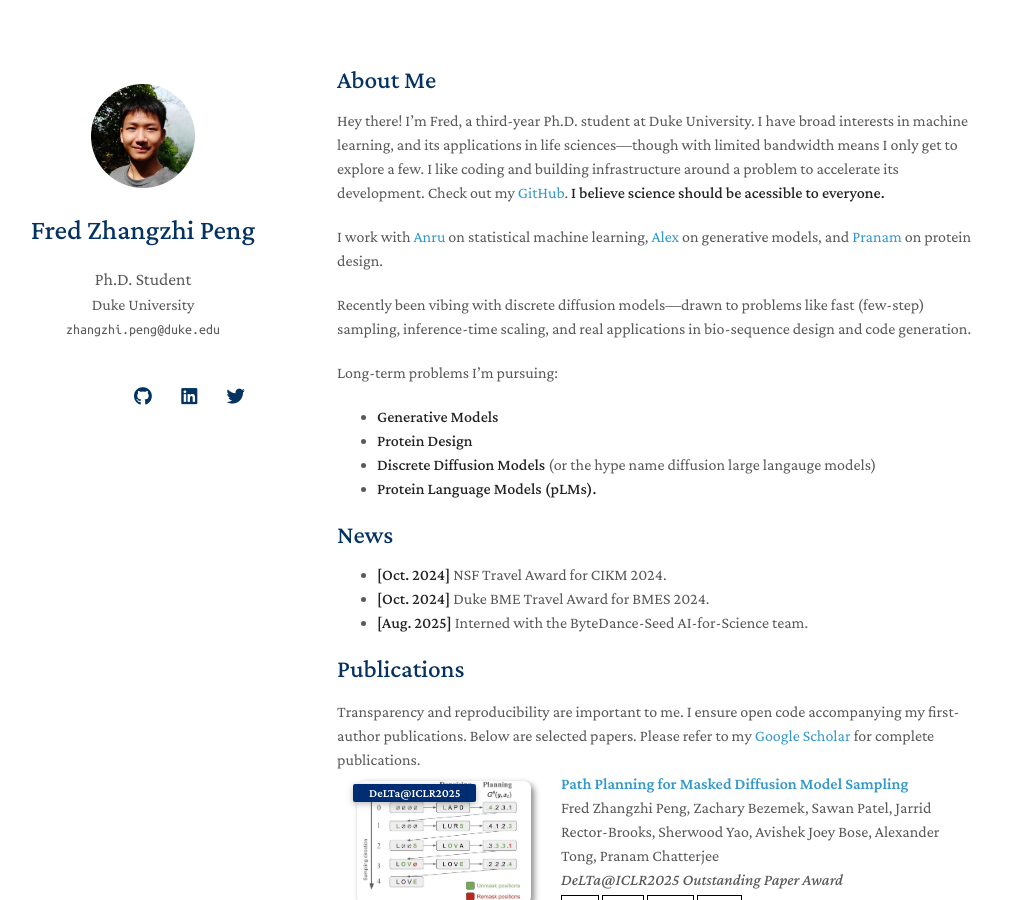
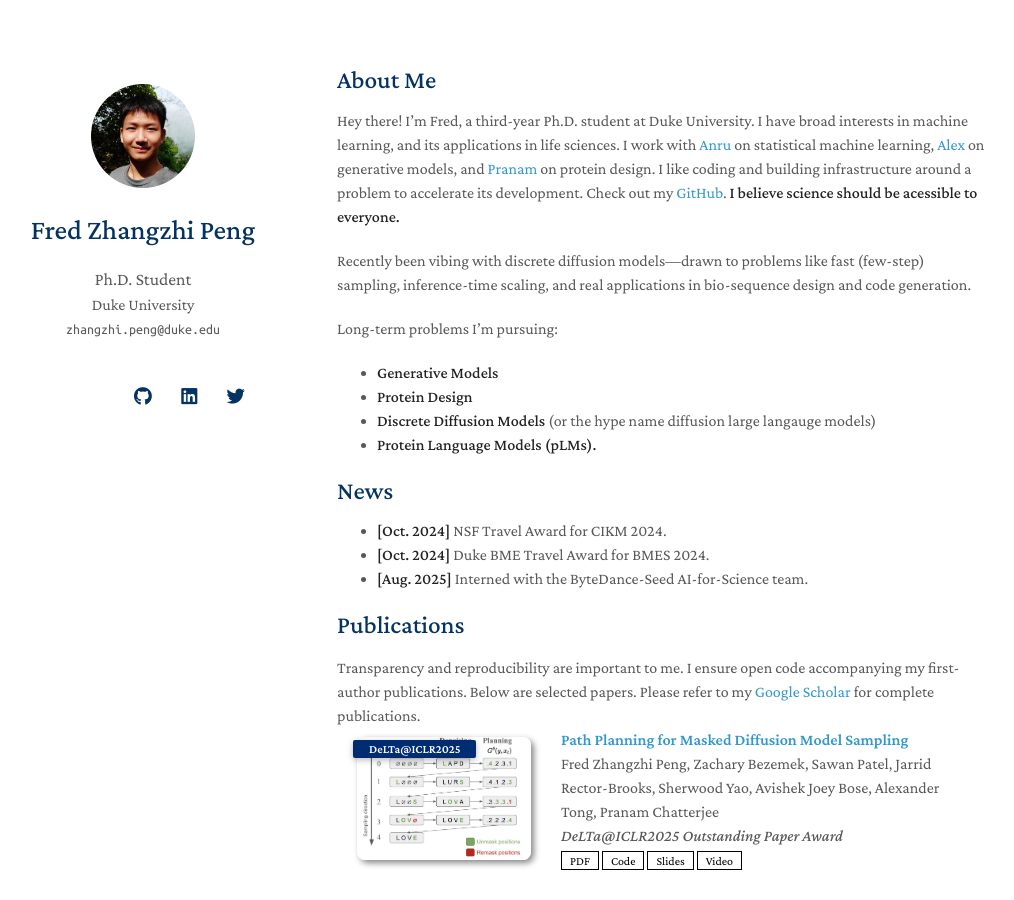
Before and after one commit to pengzhangzhi/home, a Jekyll site: the page built from index.md, in a window 1280 px wide and 900 px high. Shown: the whole window, without its empty margins (133-1147 px from the left). Built offline with Jekyll 4.4.1, drawn with Linux system fonts in a browser that asks for light colours; nearby versions of some CDN libraries; a style sheet for code colours, icons or effects is not loaded; our own code applies the rules of GitHub Pages for plain Markdown files.

Commit message:
Update index.md

```diff
--- a/index.md
+++ b/index.md
@@ -4,9 +4,9 @@ layout: homepage
 
 ## About Me
 
-Hey there! I’m Fred, a third-year Ph.D. student at Duke University. I have broad interests in machine learning, and its applications in life sciences—though with limited bandwidth means I only get to explore a few. I like coding and building infrastructure around a problem to accelerate its development. Check out my [GitHub](https://github.com/pengzhangzhi). **I believe science should be acessible to everyone.**
-
-I work with [Anru](https://anruzhang.github.io/) on statistical machine learning, [Alex](https://www.alextong.net/) on generative models, and [Pranam](https://www.chatterjeelab.com/) on protein design.
+Hey there! I’m Fred, a third-year Ph.D. student at Duke University. I have broad interests in machine learning, and its applications in life sciences. I work with [Anru](https://anruzhang.github.io/) on statistical machine learning, [Alex](https://www.alextong.net/) on generative models, and [Pranam](https://www.chatterjeelab.com/) on protein design.
+I like coding and building infrastructure around a problem to accelerate its development. Check out my [GitHub](https://github.com/pengzhangzhi).
+ **I believe science should be acessible to everyone.**
 
 Recently been vibing with discrete diffusion models—drawn to problems like fast (few-step) sampling, inference-time scaling, and real applications in bio-sequence design and code generation.
 
```
